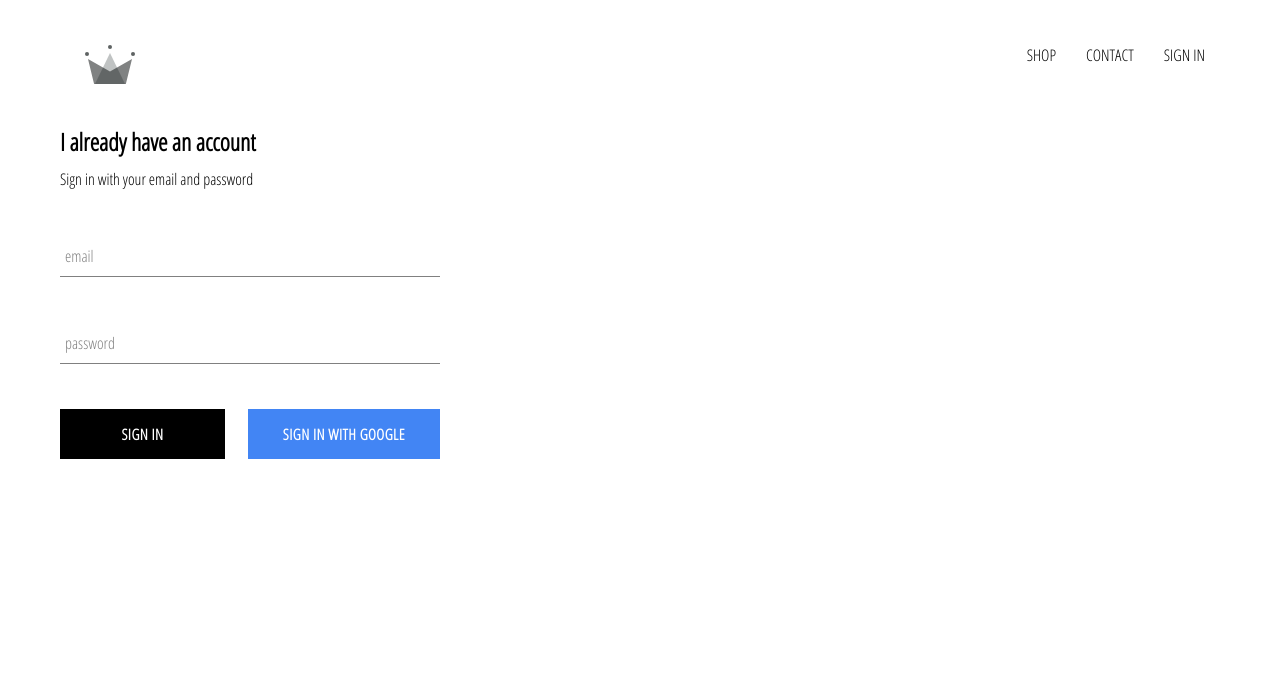
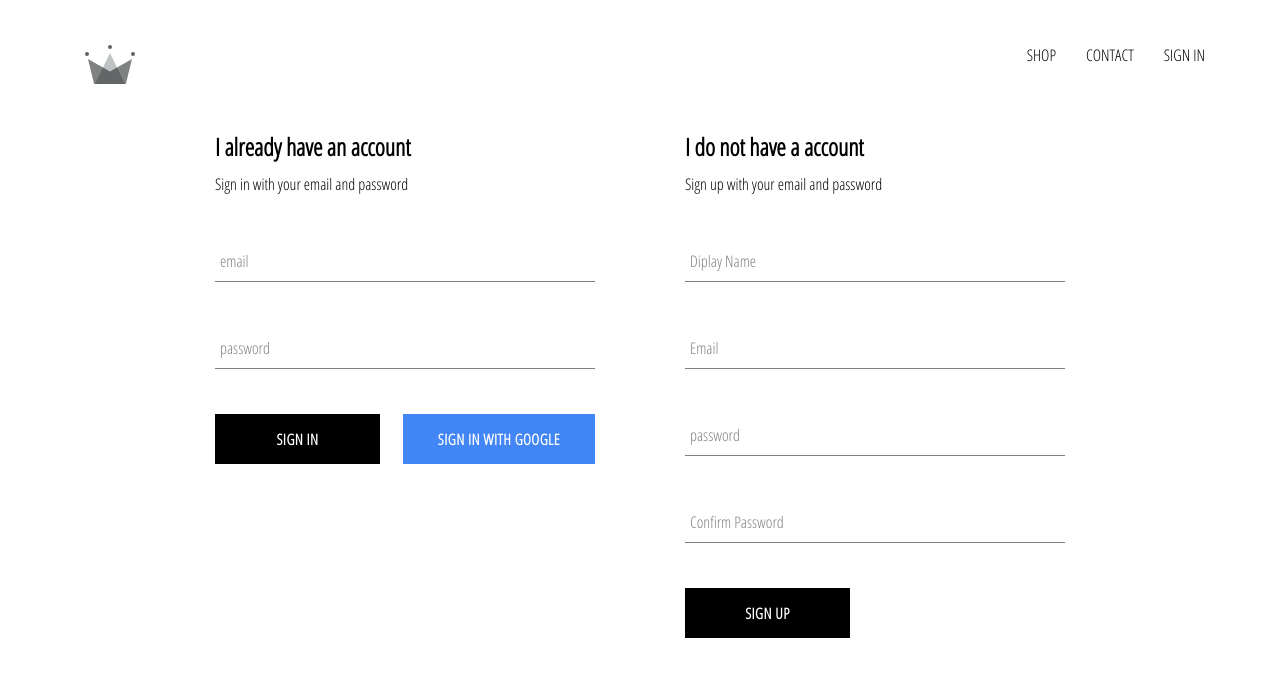
Before and after one commit to heuzin/crwn-clotihing, a React (Create React App) app: page /signin in a window 1280 px wide. Shown: the top 676 px of the page. Built offline with nearby package versions, Linux system fonts and the light colour scheme; no server answers.

Commit message:
sing up compoentn rendering in sign in and sign up component, and styles for sign up

```diff
--- a/src/pages/sign-in-and-sign-up/sign-in-and-sign-up.component.jsx
+++ b/src/pages/sign-in-and-sign-up/sign-in-and-sign-up.component.jsx
@@ -1,9 +1,12 @@
 import React from 'react';
+import './sign-in-and-sign-up.styles.scss';
 import SignIn from '../../components/sign-in/sign-in.component';
+import SignUp from '../../components/sign-up/sign-up.component';
 
 const SignInAndSignUpPage = () => (
     <div className='sign-in-and-sign-up'>
         <SignIn />
+        <SignUp />
     </div>
 );
 
--- /dev/null
+++ b/src/pages/sign-in-and-sign-up/sign-in-and-sign-up.styles.scss
@@ -0,0 +1,6 @@
+.sign-in-and-sign-up {
+  width: 850px;
+  display: flex;
+  justify-content: space-between;
+  margin: 30px auto;
+}
```
